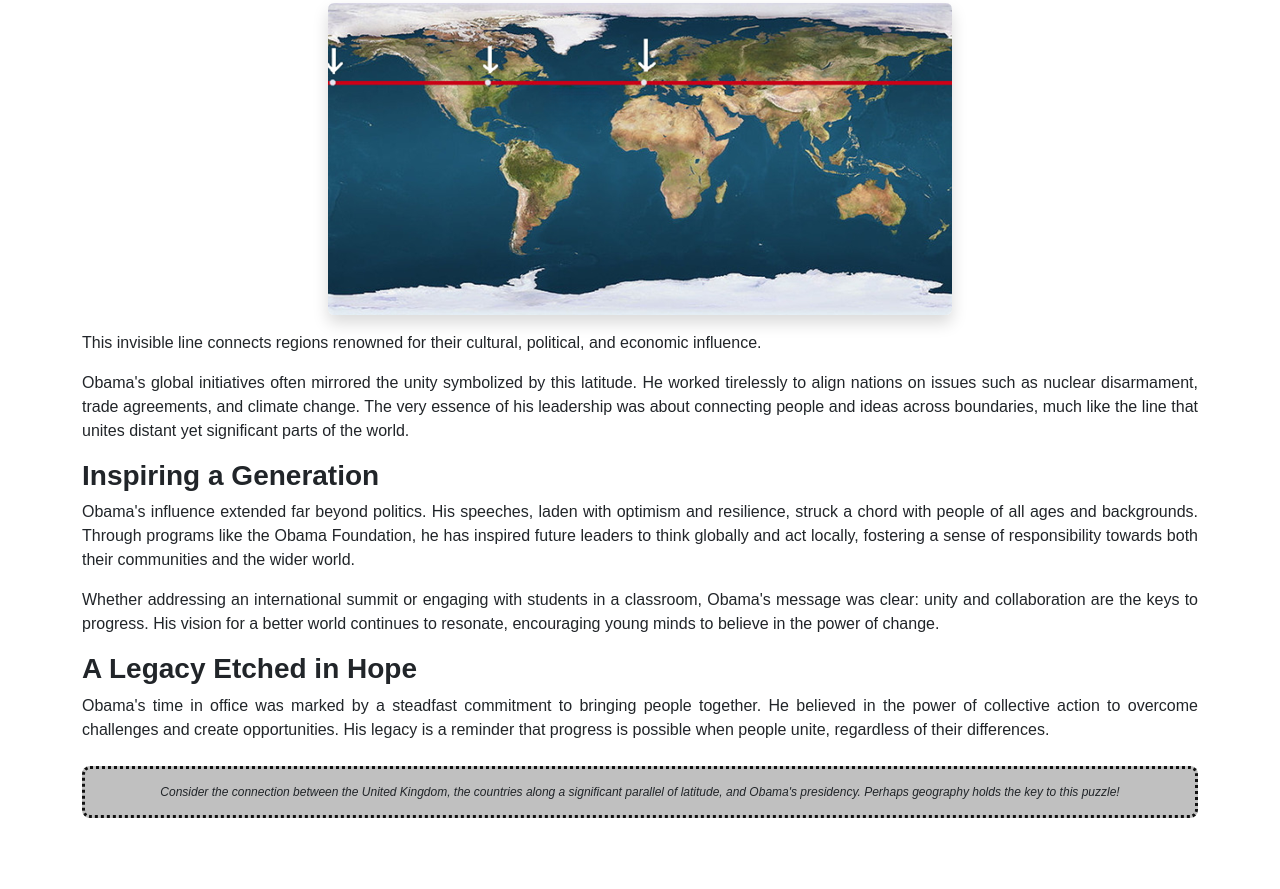
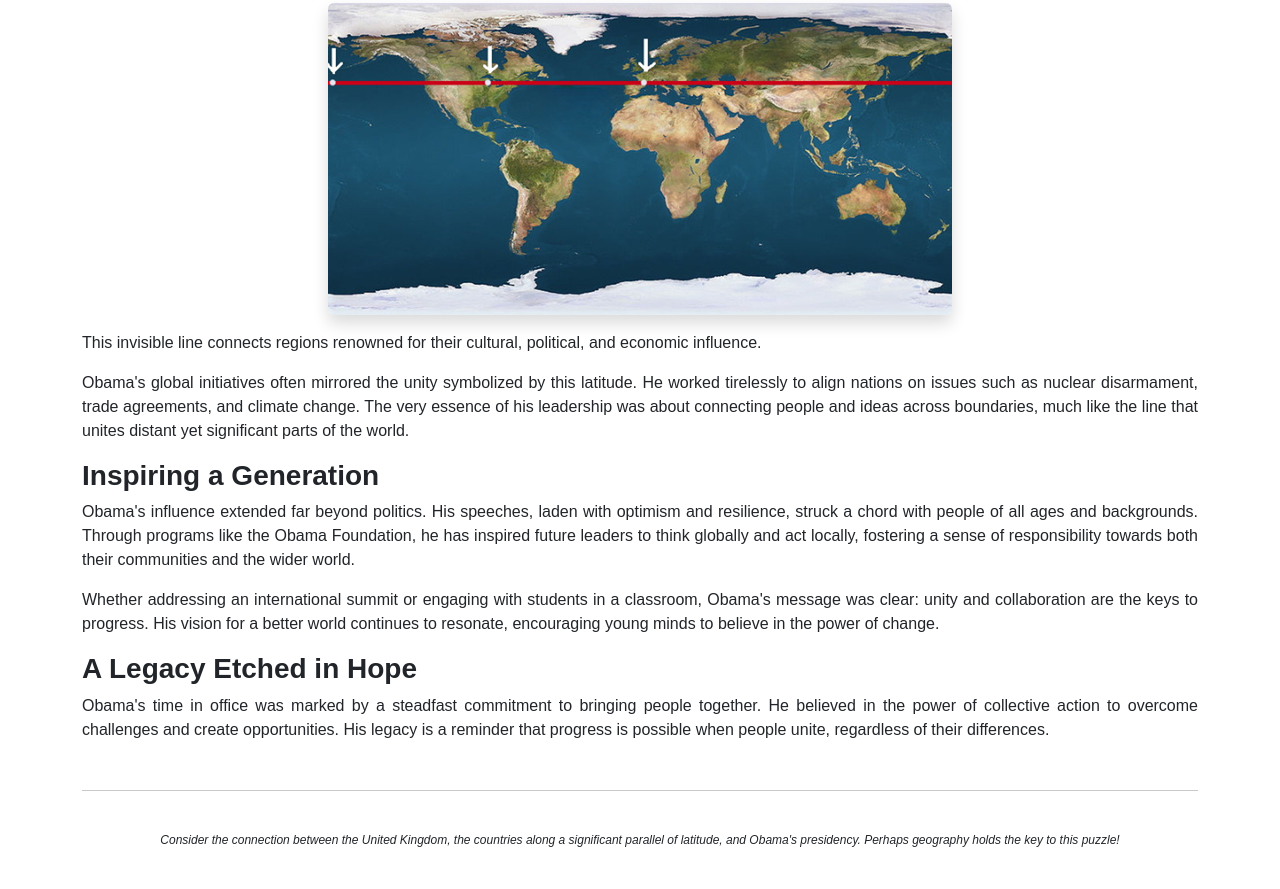
Before and after one commit to Kaighassy2002/Presidents, a plain HTML site: page index.html in a window 1280 px wide. Shown: the part 799-1688 px from the top of the page. Before the commit the page ends 1665 px from the top, so only its background shows below. Drawn offline with nearby package versions, Linux system fonts and the light colour scheme.

Commit message:
president full

```diff
--- a/index.html
+++ b/index.html
@@ -71,11 +71,14 @@
             </p>
 
         </section>
+        <hr class="mt-5">
 
-        <!-- Footer Note -->
-        <footer class="text-center footer-text mt-4 mb-5">
-            Consider the connection between the United Kingdom, the countries along a significant parallel of latitude, and Obama's presidency. Perhaps geography holds the key to this puzzle!
+        <footer class="p-4  ">
+          <p class="text-center footer-text fst-italic fw-lighter"> Consider the connection between the United Kingdom, the countries along a significant parallel of latitude, and Obama's presidency. Perhaps geography holds the key to this puzzle!
+          </p>
         </footer>
+
+
     </div>
 </body>
 </html>
--- a/style.css
+++ b/style.css
@@ -45,17 +45,10 @@ p {
     margin-bottom: 15px;
 }
 
-footer {
-    margin-top: 30px;
-    border: dotted #111111 ;
-    border-radius: .5rem;
-    padding: 14px;
-    background-color: #C0C0C0;
-}
+
 .footer-text{
     font-size: 12px;
-    font-style: italic;
-    font-weight: 200;
+
 }
 
 /* Media Queries */
```
